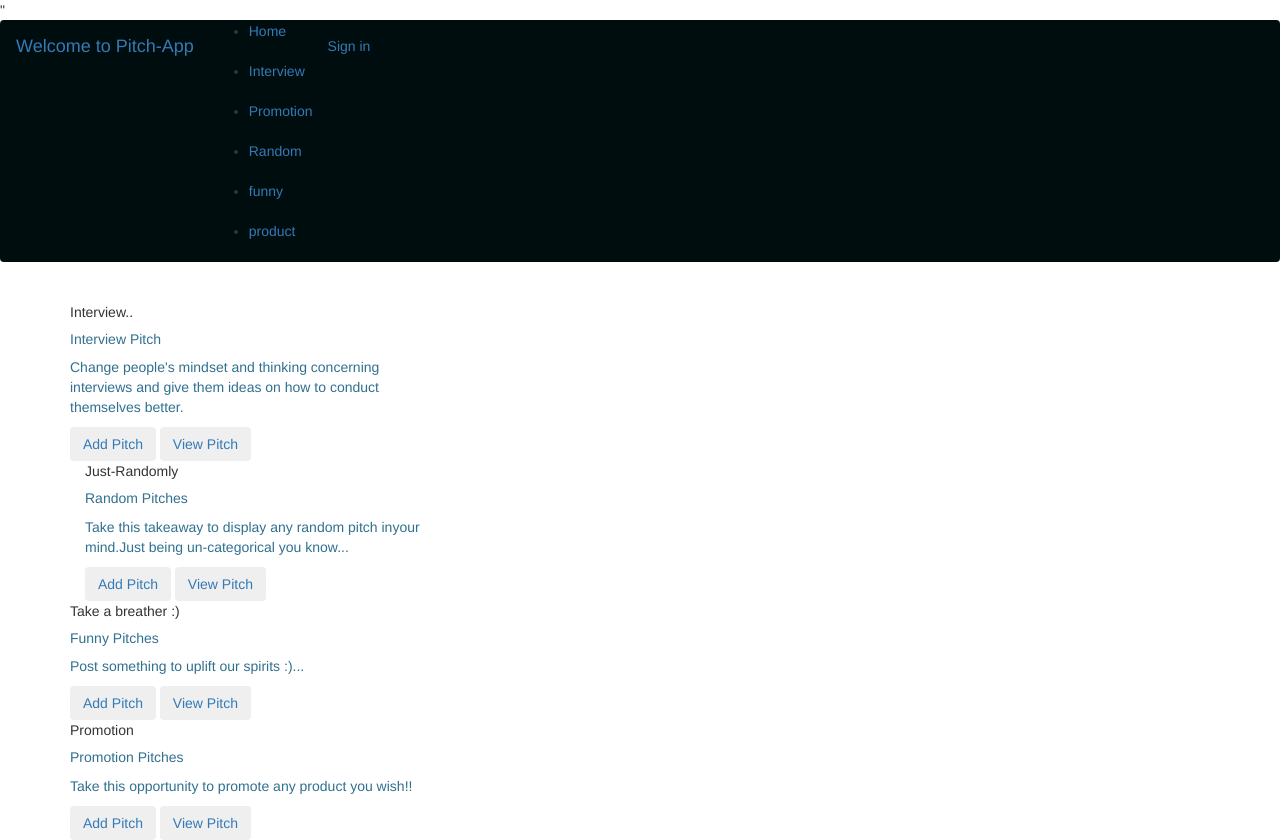
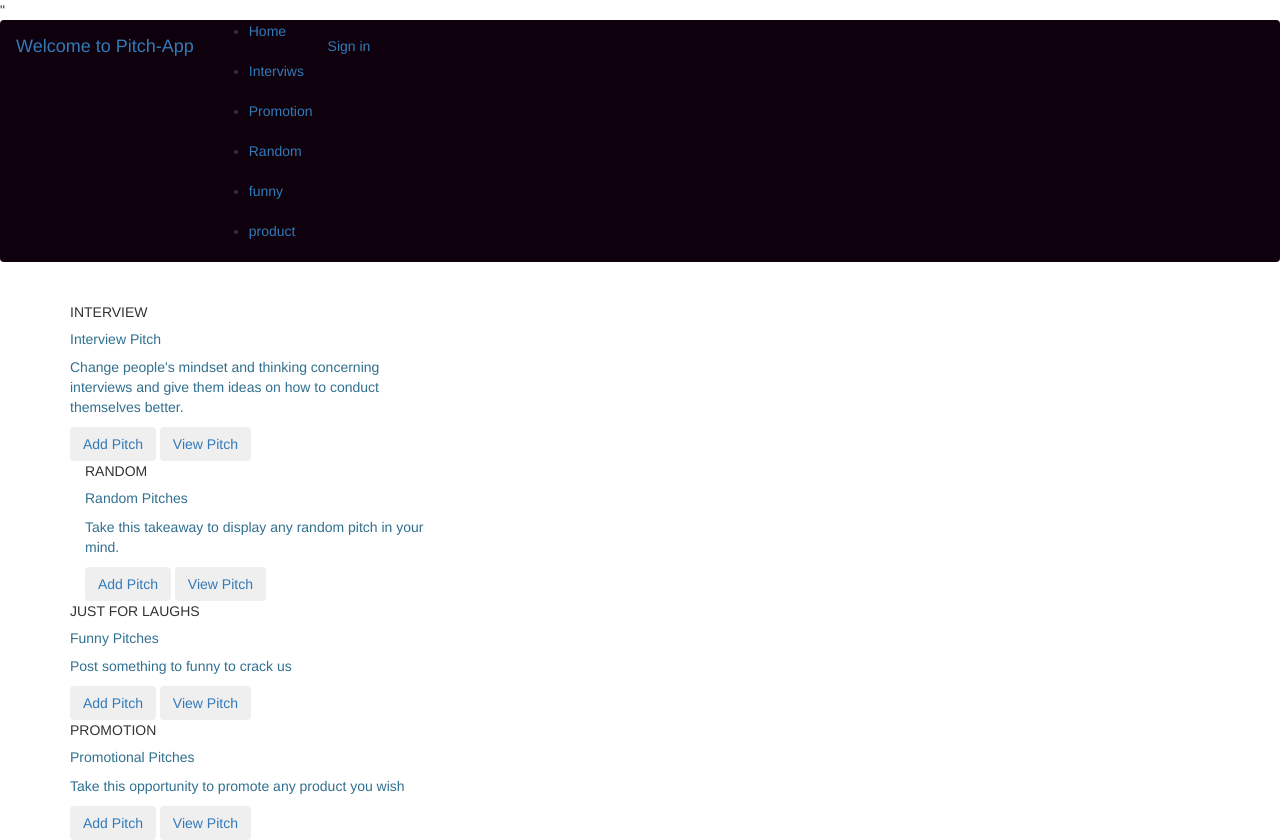
Before and after one commit to 0724654276/PITCH, a Flask app: page / in a window 1280 px wide. Run offline with Flask 2, Linux system fonts and the light colour scheme; some libraries are stand-ins or nearby versions.

Commit message:
changes to html

```diff
--- a/app/templates/index.html
+++ b/app/templates/index.html
@@ -21,7 +21,7 @@
   <div class="d-flex justify-content-center">
     <div class="card-groups">
       <div class="card border-info mb-3" style="max-width: 35rem;">
-        <div class="card-header">Interview..</div>
+        <div class="card-header">INTERVIEW</div>
         <div class="card-body text-info">
           <h5 class="card-title">Interview Pitch</h5>
           <p class="card-text">Change people's mindset and thinking concerning interviews and give them ideas on how to conduct themselves better.</p>
@@ -34,10 +34,10 @@
       <!-- random pitches -->
       <div class="col-md-6">
       <div class="card border-info mb-3" style="max-width: 35rem;">
-        <div class="card-header">Just-Randomly</div>
+        <div class="card-header">RANDOM</div>
         <div class="card-body text-info">
           <h5 class="card-title">Random Pitches</h5>
-          <p class="card-text">Take this takeaway to display any random pitch inyour mind.Just being un-categorical you know...</p>
+          <p class="card-text">Take this takeaway to display any random pitch in your mind.</p>
           <button type="button" class="btn btn-outline-secondary"><a href="../pitch/">Add Pitch</a></button>
           <button type="button" class="btn btn-outline-secondary"><a href="/categories/Random">View Pitch</a></button>
         </div>
@@ -46,10 +46,10 @@
       <!-- random pitches -->
       <div class="col">
       <div class="card border-info mb-3" style="max-width: 35rem;">
-        <div class="card-header">Take a breather :)</div>
+        <div class="card-header">JUST FOR LAUGHS</div>
         <div class="card-body text-info">
           <h5 class="card-title">Funny Pitches</h5>
-          <p class="card-text">Post something to uplift our spirits :)...</p>
+          <p class="card-text">Post something to funny to crack us</p>
           <button type="button" class="btn btn-outline-secondary"><a href="../pitch/">Add Pitch</a></button>
           <button type="button" class="btn btn-outline-secondary"><a href="/categories/Random">View Pitch</a></button>
         </div>
@@ -58,10 +58,10 @@
       <!-- pitches about promotion -->
       <div class="col">
       <div class="card border-info mb-3" style="max-width: 35rem;">
-        <div class="card-header">Promotion</div>
+        <div class="card-header">PROMOTION</div>
         <div class="card-body text-info">
-          <h5 class="card-title">Promotion Pitches</h5>
-          <p class="card-text">Take this opportunity to promote any product you wish!!</p>
+          <h5 class="card-title">Promotional Pitches</h5>
+          <p class="card-text">Take this opportunity to promote any product you wish</p>
           <button type="button" class="btn btn-outline-primary"><a href="../pitch/">Add Pitch</a></button>
           <button type="button" class="btn btn-outline-primary"><a href="/categories/Promotion">View Pitch</a></button>
         </div>
--- a/app/templates/navbar.html
+++ b/app/templates/navbar.html
@@ -1,4 +1,4 @@
-<nav class="navbar navbar-expand-lg navbar-light" style="background-color: #000d0e;">
+<nav class="navbar navbar-expand-lg navbar-light" style="background-color: #0e000d;">
     <a class="navbar-brand" href="/">Welcome to Pitch-App</a>
 
     <div class="collapse navbar-collapse display-6" id="navbarSupportedContent">
@@ -7,7 +7,7 @@
           <a class="nav-link" href="/">Home <span class="sr-only">(current)</span></a>
         </li> <br><br>
         <li class="nav-item">
-          <a class="nav-link" href="/categories/Interview">Interview</a>
+          <a class="nav-link" href="/categories/Interview">Interviws</a>
         </li> <br><br>
         <li class="nav-item">
           <a class="nav-link" href="/categories/Promotion">Promotion</a>
```
Also changed, not shown: app/templates/categories.html (+0 -11 lines).
